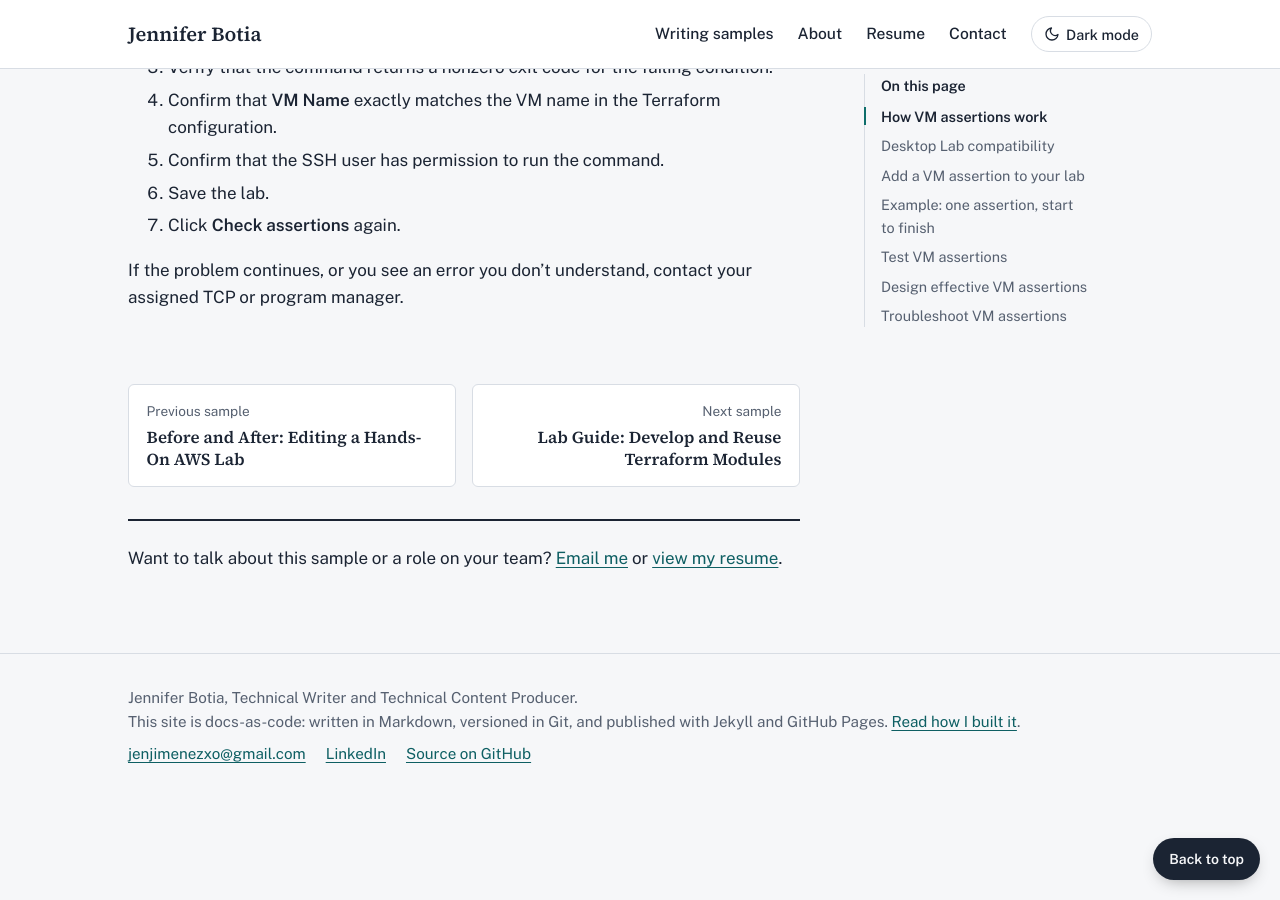
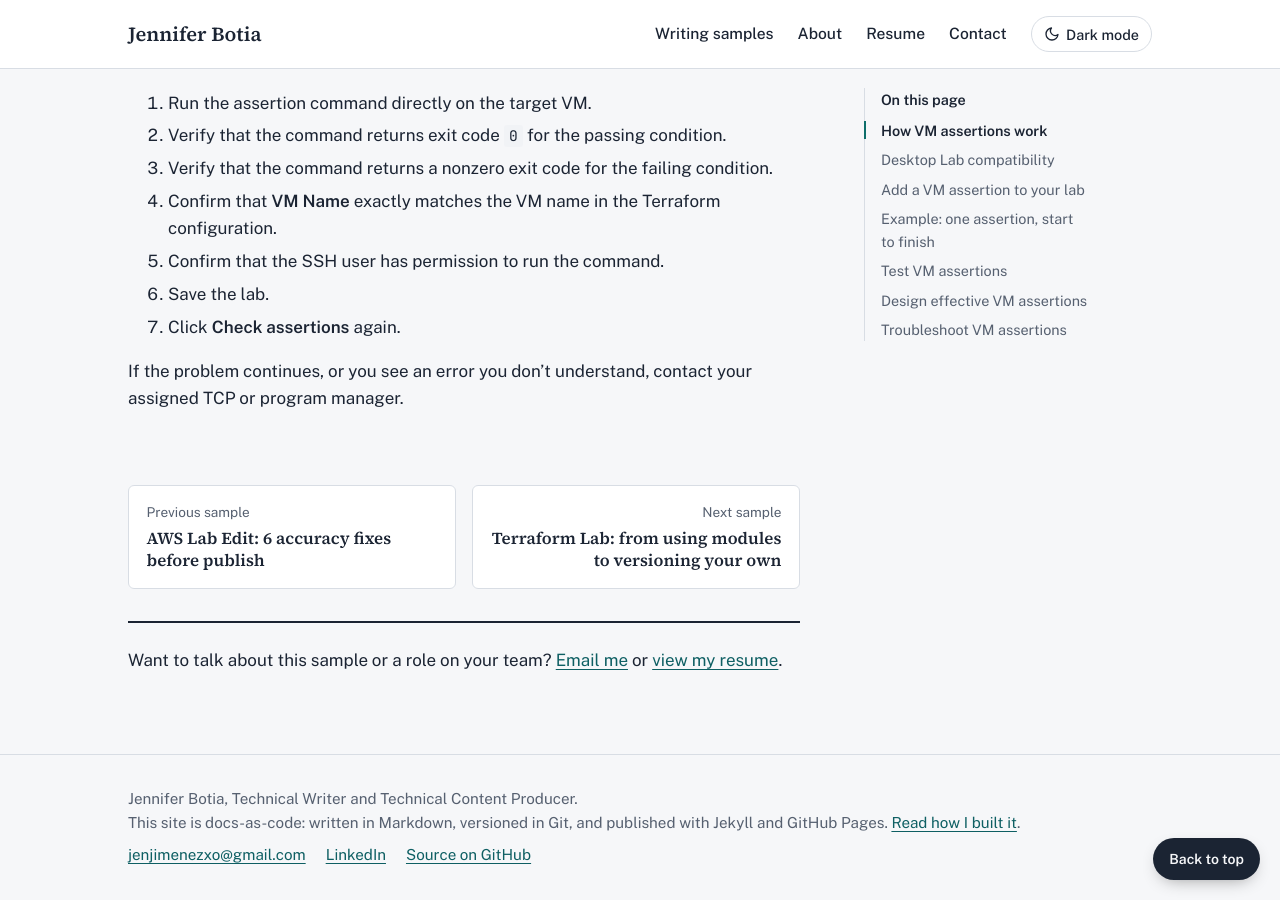
Before and after one commit to Jenjimenez/tech-writing-portfolio, a Jekyll site: the page built from Pluralsight_Work/desktop-labs-vm-assertions.md, in a window 1280 px wide and 900 px high, scrolled down 8327 px. Built offline with Jekyll 4.4.1, drawn with Linux system fonts in a browser that asks for light colours; our own code applies the rules of GitHub Pages for plain Markdown files; some of the changed text lies outside the part shown.

Commit message:
Copy updates (hero lede and sample titles

```diff
--- a/Pluralsight_Work/before-and-after-lab-edit.md
+++ b/Pluralsight_Work/before-and-after-lab-edit.md
@@ -5,7 +5,7 @@ image_alt: "Before and after: editing a hands-on AWS lab. A tracked change from
 last_updated: 2026-10-14
 description: "Six edits from my review of a published Pluralsight AWS lab, each showing the original step, my revision, and why I changed it."
 ---
-# Before and After: Editing a Hands-On AWS Lab
+# AWS Lab Edit: 6 accuracy fixes before publish
 
 <div class="case-summary">
   <dl>
--- a/Pluralsight_Work/lab-guide-terraform-modules.md
+++ b/Pluralsight_Work/lab-guide-terraform-modules.md
@@ -1,7 +1,7 @@
 ---
 last_updated: 2026-10-14
 ---
-# Lab Guide: Develop and Reuse Terraform Modules
+# Terraform Lab: from using modules to versioning your own
 
 <div class="case-summary">
   <dl>
--- a/_data/samples.yml
+++ b/_data/samples.yml
@@ -1,12 +1,12 @@
 # Order matches the homepage. Used for the previous and next links on each sample.
 - url: /Pluralsight_Work/before-and-after-lab-edit.html
-  title: "Before and After: Editing a Hands-On AWS Lab"
+  title: "AWS Lab Edit: 6 accuracy fixes before publish"
 - url: /Pluralsight_Work/desktop-labs-vm-assertions.html
-  title: "Desktop Labs: VM Assertions"
+  title: "VM Assertions Guide: grading lab work with Bash and PowerShell"
 - url: /Pluralsight_Work/lab-guide-terraform-modules.html
-  title: "Lab Guide: Develop and Reuse Terraform Modules"
+  title: "Terraform Lab: from using modules to versioning your own"
 - url: /Pluralsight_Work/author-onboarding-playbook.html
-  title: "Case Study: Unified Author Onboarding Playbook"
+  title: "Onboarding Playbook: standardizing author review across 4 lab types"
 - url: /User_Guides/web-user-guide.html
   title: "User Guide: Getting Started with GuideFlow on Web"
 - url: /API_Documentation/api-end-user-example.html
```
Also changed, not shown: Pluralsight_Work/author-onboarding-playbook.md (+1 -1 lines), Pluralsight_Work/desktop-labs-vm-assertions.md (+1 -1 lines), index.html (+7 -7 lines).
